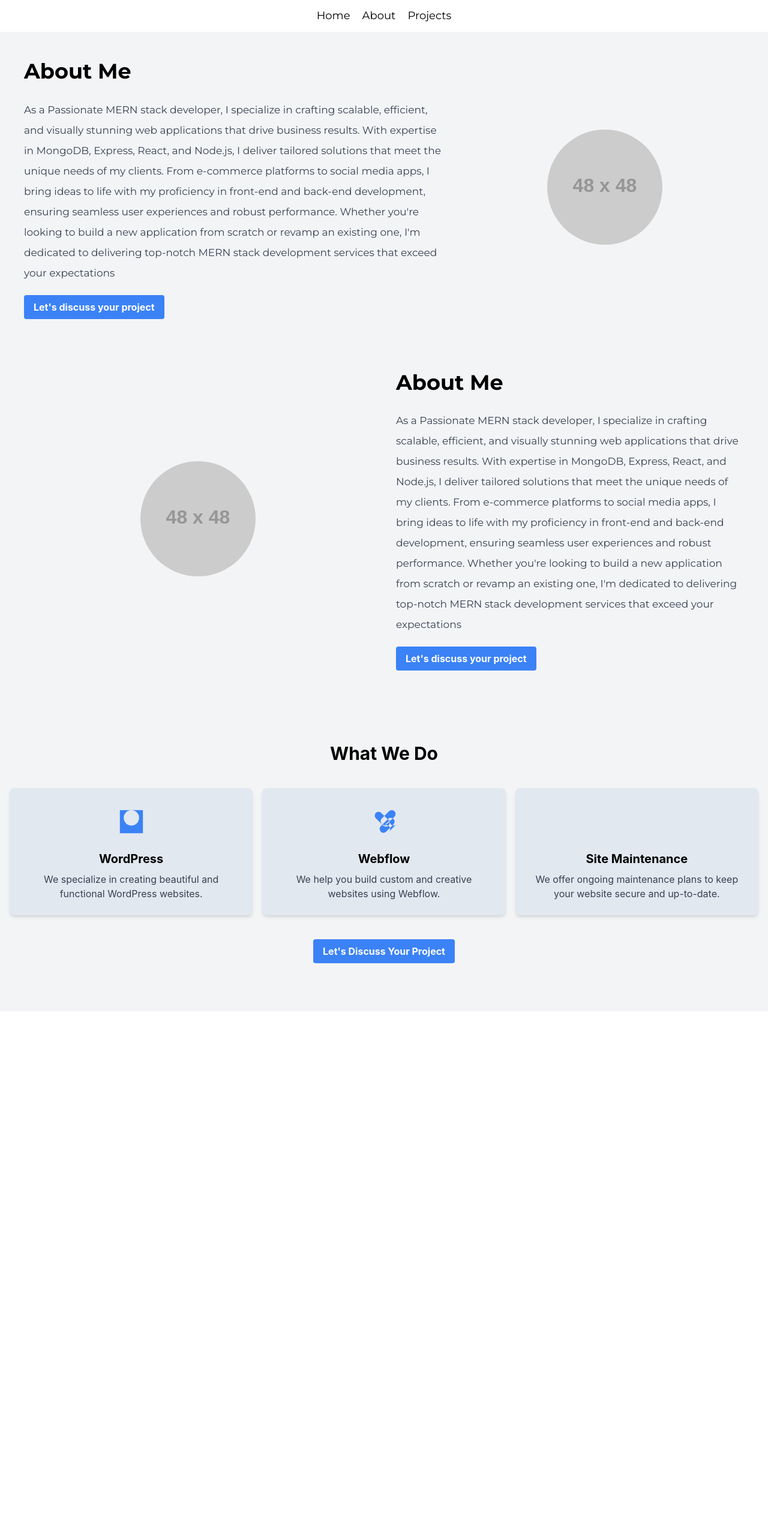
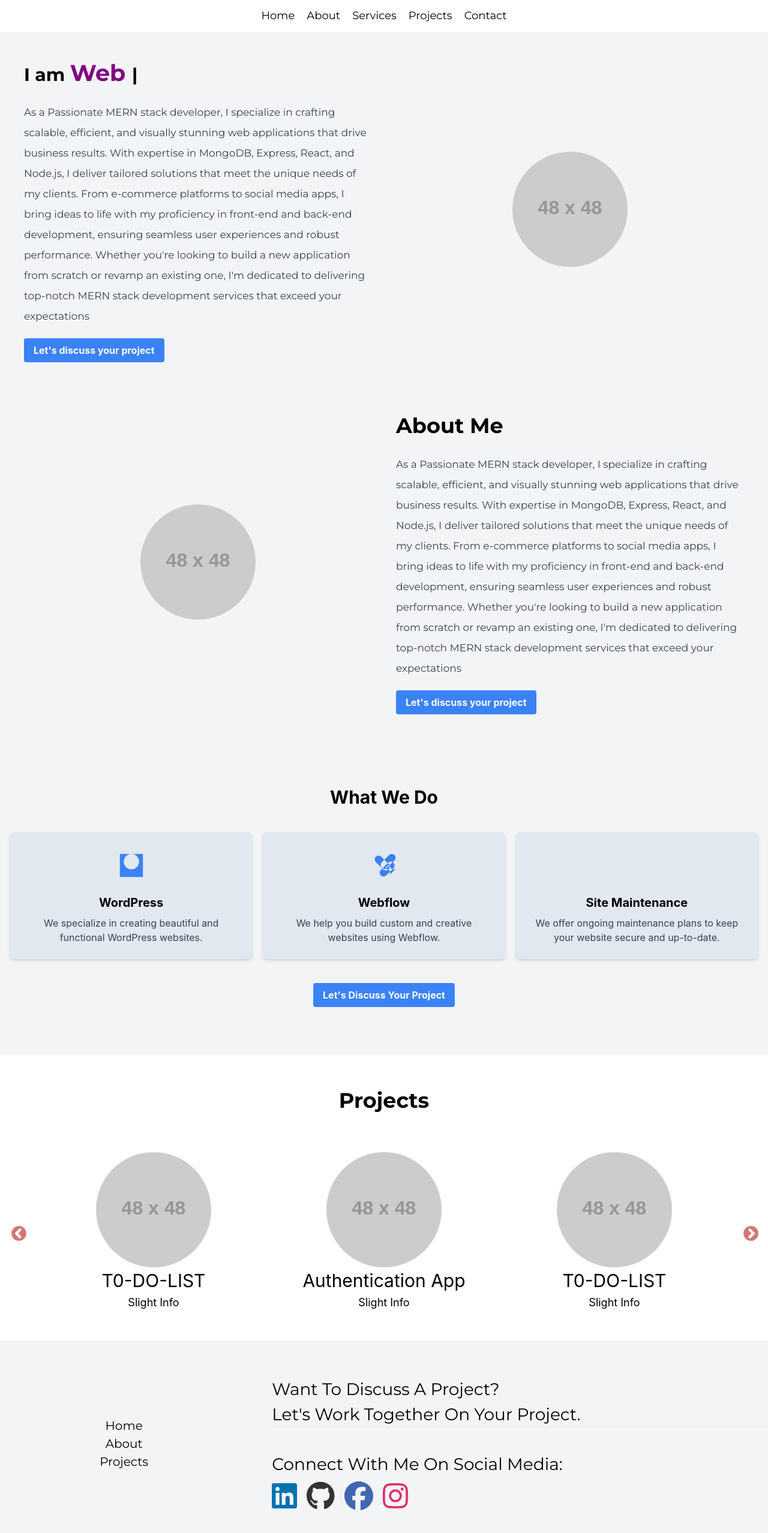
Before and after one commit to Usman945825/Portfolio, a React (Create React App) app: page / in a window 1280 px wide. Shown: the top 2556 px of the page at 60% size. Before the commit the page ends 1686 px from the top, so only its background shows below. Built offline with nearby package versions, Linux system fonts and the light colour scheme.

Commit message:
checking

```diff
--- a/src/App.js
+++ b/src/App.js
@@ -1,7 +1,9 @@
 import "./App.css";
 import About from "./components/about/About";
+import Footer from "./components/footer/Footer";
 import Header from "./components/header/Header";
 import Hero from "./components/hero/Hero";
+import Project from "./components/projects/Project";
 import Services from "./components/services/Services";
 
 function App() {
@@ -11,6 +13,8 @@ function App() {
     <Hero />
     <About />
     <Services />
+    <Project />
+    <Footer />
     </>
   );
 }
--- a/src/components/about/About.jsx
+++ b/src/components/about/About.jsx
@@ -1,17 +1,17 @@
 import React from "react";
 
-const About = () => {
+const Hero = () => {
   return (
-    <div className="bg-gray-100 p-10">
+    <div className="bg-gray-100 p-10" id="About">
       <div className="flex flex-col container mx-auto md:flex-row md:space-x-10 items-center">
-        <div className="w-1/2 flex justify-center md:justify-start">
+        <div className="w-2/5 w-full md:w-full sm:w-full flex justify-center md:justify-start mt-10 md:mt-0 sm:mt-10">
           <img
             className="w-48 h-48 rounded-full object-cover mx-auto"
             src="https://placeholder.com/48x48" // Replace with your image
             alt="About Me"
           />
         </div>
-        <div className="w-1/2 text-center md:text-left">
+        <div className="w-3/5 w-full md:w-full sm:w-full text-center md:text-left">
           <h1 className="text-[35px] font-bold mb-5 font-montserrat ">
             About Me
           </h1>
@@ -37,4 +37,4 @@ const About = () => {
   );
 };
 
-export default About;
+export default Hero;
--- /dev/null
+++ b/src/components/footer/Footer.jsx
@@ -0,0 +1,40 @@
+import React from "react";
+import { FontAwesomeIcon } from '@fortawesome/react-fontawesome'
+import { faFacebook, faGithub, faInstagram, faLinkedin } from '@fortawesome/free-brands-svg-icons'
+
+const Footer = () => {
+  return (
+    <div className="mainDiv bg-gray-100 py-[60px]" id="Footer">
+      <div className="widthDiv flex flex-col container mx-auto md:flex-col lg:flex-row lg:space-x-10 items-center">
+      <div className="lg:w-1/3 md:w-full sm:w-full text-center md:text-center">
+          <ul>
+            <li>
+              <a href="/" className="font-montserrat text-[20px]">Home</a>
+            </li>
+            <li>
+              <a href="/" className="font-montserrat text-[20px]">About</a>
+            </li>
+            <li>
+              <a href="/" className="font-montserrat text-[20px]">Projects</a>
+            </li>
+          </ul>
+        </div>
+        <div className="lg:w-2/3 flex flex-col justify-start align-start md:w-full text-left sm:w-full  md:text-left">
+          <div className="projectDetail pb-[40px]">
+            <h2 className="font-montserrat text-[28px]">Want To Discuss A Project?</h2>
+            <h2 className="font-montserrat text-[28px] border-b border-#333-400">Let's Work Together On Your Project.</h2>
+          </div>
+          <h2 className="font-montserrat text-[28px]">Connect With Me On Social Media:</h2>
+          <div className="icons flex flex-row gap-x-4 mt-[8px]">
+            <FontAwesomeIcon icon={faLinkedin} size="3x" color="#0072b1" className="hover:opacity-70" />
+            <FontAwesomeIcon icon={faGithub} size="3x" color="#333" className="hover:opacity-70"/>
+            <FontAwesomeIcon icon={faFacebook} size="3x" color="#4267B2" className="hover:opacity-70" />
+            <FontAwesomeIcon icon={faInstagram} size="3x" color="#E1306C" className="hover:opacity-70"/>
+          </div>
+        </div>
+      </div>
+    </div>
+  );
+};
+
+export default Footer;
--- a/src/components/header/Header.css
+++ b/src/components/header/Header.css
@@ -8,10 +8,11 @@
   left: 0;
   width: 100%;
   z-index: 1;
-  background-color: #fff; /* or any other background color you prefer */
+  background-color: #000; /* or any other background color you prefer */
   box-shadow: 0 2px 4px rgba(0, 0, 0, 0.1);
   opacity: 0.5;
   transition: 0.3s all ease-in-out;
+  color: #fff;
 }
 
 .sticky + * {
--- a/src/components/header/Header.jsx
+++ b/src/components/header/Header.jsx
@@ -1,8 +1,14 @@
-import React, { useState, useEffect } from 'react';
-import '../header/Header.css'
+import React, { useState, useEffect } from "react";
+import "../header/Header.css";
 
 const Header = () => {
   const [isSticky, setIsSticky] = useState(false);
+  const scroller = (id) => {
+    const element = document.getElementById(id);
+    if (element) {
+      element.scrollIntoView({ behavior: "smooth" });
+    }
+  };
 
   useEffect(() => {
     const handleScroll = () => {
@@ -12,26 +18,31 @@ const Header = () => {
         setIsSticky(false);
       }
     };
-    window.addEventListener('scroll', handleScroll);
+    window.addEventListener("scroll", handleScroll);
     return () => {
-      window.removeEventListener('scroll', handleScroll);
+      window.removeEventListener("scroll", handleScroll);
     };
   }, []);
 
   return (
-    <div
-      className={`mainDiv ${isSticky? 'sticky' : ''}`}>
-      <div className='widthDiv'>
+    <div className={`mainDiv ${isSticky ? "sticky" : ""}`}>
+      <div className="widthDiv">
         <header>
-          <ul class='flex justify-center gap-x-5 py-[13px] px-0 font-montserrat text-[18px]'>
+          <ul class="flex justify-center gap-x-5 py-[13px] px-0 font-montserrat text-[18px]">
             <li>
-              <a href="/">Home</a>
+              <button onClick={() => scroller("Home")} className="border-none">Home</button>
             </li>
             <li>
-              <a href="/">About</a>
+              <button onClick={() => scroller("About")}>About</button>
             </li>
             <li>
-              <a href="/">Projects</a>
+              <button onClick={() => scroller("Services")}>Services</button>
+            </li>
+            <li>
+              <button onClick={() => scroller("Project")}>Projects</button>
+            </li>
+            <li>
+              <button onClick={() => scroller("Footer")}>Contact</button>
             </li>
           </ul>
         </header>
--- a/src/components/hero/Hero.jsx
+++ b/src/components/hero/Hero.jsx
@@ -1,12 +1,31 @@
-import React from "react";
+import { React, useEffect, useRef }from "react";
+import Typed from "typed.js";
 
 const Hero = () => {
+  const typedRef = useRef(null);
+
+  useEffect(() => {
+    typedRef.current = new Typed(".auto-type", {
+      strings: [
+        "Web Developer",
+        "MERN Stack Developer"
+      ],
+      typeSpeed: 50,
+      backSpeed: 50,
+      loop: true,
+    });
+
+    return () => {
+      typedRef.current.destroy();
+    };
+  }, []);
+
   return (
-    <div className="bg-gray-100 p-10">
+    <div className="bg-gray-100 p-10" id="Home">
       <div className="flex flex-col container mx-auto md:flex-row md:space-x-10 items-center">
-        <div className="w-3/5 text-center md:text-left">
-          <h1 className="text-[35px] font-bold mb-5 font-montserrat ">
-            About Me
+        <div className="w-3/5 w-full md:w-full sm:w-full text-center md:text-left">
+          <h1 className="text-[30px] font-bold mb-5 font-montserrat ">
+            I am <b></b> <span className="auto-type text-[38px] text-[#800080] "></span>
           </h1>
           <p className="text-gray-700 leading-loose font-montserrat text-[17px] font-weight-500">
             As a Passionate MERN stack developer, I specialize in crafting
@@ -25,7 +44,7 @@ const Hero = () => {
             Let's discuss your project
           </button>
         </div>
-        <div className="w-2/5 flex justify-center md:justify-start">
+        <div className="w-2/5 w-full md:w-full sm:w-full flex justify-center md:justify-start mt-10 md:mt-0 sm:mt-10">
           <img
             className="w-48 h-48 rounded-full object-cover mx-auto"
             src="https://placeholder.com/48x48" // Replace with your image
--- /dev/null
+++ b/src/components/projects/Project.css
@@ -0,0 +1,18 @@
+.slick-prev:before,
+.slick-next:before {
+  font-size: 29px;
+  line-height: 1;
+  opacity: 0.75;
+  color: #c54949;
+}
+.slick-prev {
+  left: -47px;
+}
+.slick-next {
+  right: -41px;
+}
+
+.slick-slider{
+    width: 90%;
+    margin: auto;
+}
--- /dev/null
+++ b/src/components/projects/Project.jsx
@@ -0,0 +1,98 @@
+import React from "react";
+import Slider from "react-slick";
+import "slick-carousel/slick/slick.css";
+import "slick-carousel/slick/slick-theme.css";
+import "../projects/Project.css";
+
+const Project = () => {
+  const settings = {
+    dots: false,
+    // infinite: true,
+    slidesToShow: 3,
+    slidesToScroll: 1,
+    arrows: true,
+    // autoplay: true,
+    // speed: 1000,
+    // autoplaySpeed: 1500,
+    cssEase: "linear",
+    responsive: [
+        {
+          breakpoint: 1024,
+          settings: {
+            slidesToShow: 3,
+          }
+        },
+        {
+          breakpoint: 800,
+          settings: {
+            slidesToShow: 2,
+          }
+        },
+        {
+          breakpoint: 520,
+          settings: {
+            slidesToShow: 1,
+          }
+        }
+      ]
+  };
+  return (
+    <div className="mainDiv pt-[50px] pb-[50px]" id="Project">
+      <h1 class="text-[35px] font-bold text-center mb-[60px] font-montserrat">
+        Projects
+      </h1>
+      <div className="widthDiv container mx-auto">
+        <div className="slider-container text-center">
+          <Slider {...settings}>
+            <div className="slider-details">
+              <img
+                className="w-48 h-48 rounded-full object-cover mx-auto"
+                src="https://placeholder.com/48x48" // Replace with your image
+                alt="About Me"
+              />
+              <div className="content-body">
+                <h3 class="text-[30px]">T0-DO-LIST</h3>
+                <p class="text-[18px]">Slight Info</p>
+              </div>
+            </div>
+            <div className="slider-details">
+              <img
+                className="w-48 h-48 rounded-full object-cover mx-auto"
+                src="https://placeholder.com/48x48" // Replace with your image
+                alt="About Me"
+              />
+              <div className="content-body">
+                <h3 class="text-[30px]">Authentication App</h3>
+                <p class="text-[18px]">Slight Info</p>
+              </div>
+            </div>
+            <div className="slider-details">
+              <img
+                className="w-48 h-48 rounded-full object-cover mx-auto"
+                src="https://placeholder.com/48x48" // Replace with your image
+                alt="About Me"
+              />
+              <div className="content-body">
+                <h3 class="text-[30px]">T0-DO-LIST</h3>
+                <p class="text-[18px]">Slight Info</p>
+              </div>
+            </div>
+            <div className="slider-details">
+              <img
+                className="w-48 h-48 rounded-full object-cover mx-auto"
+                src="https://placeholder.com/48x48" // Replace with your image
+                alt="About Me"
+              />
+              <div className="content-body">
+                <h3 class="text-[30px]">T0-DO-LIST</h3>
+                <p class="text-[18px]">Slight Info</p>
+              </div>
+            </div>
+          </Slider>
+        </div>
+      </div>
+    </div>
+  );
+};
+
+export default Project;
--- a/src/components/services/Services.jsx
+++ b/src/components/services/Services.jsx
@@ -2,7 +2,7 @@ import React from "react";
 
 function Services() {
   return (
-    <section className="bg-gray-100 py-20">
+    <section className="bg-gray-100 py-20" id="Services">
       <div className="container mx-auto px-4">
         <h2 className="text-3xl font-bold text-center mb-10">What We Do</h2>
         <div className="grid grid-cols-1 md:grid-cols-3 gap-4">
```
Also changed, not shown: package.json (+8 -0 lines), 1 other file (tests, documents, lock files or other folders).
